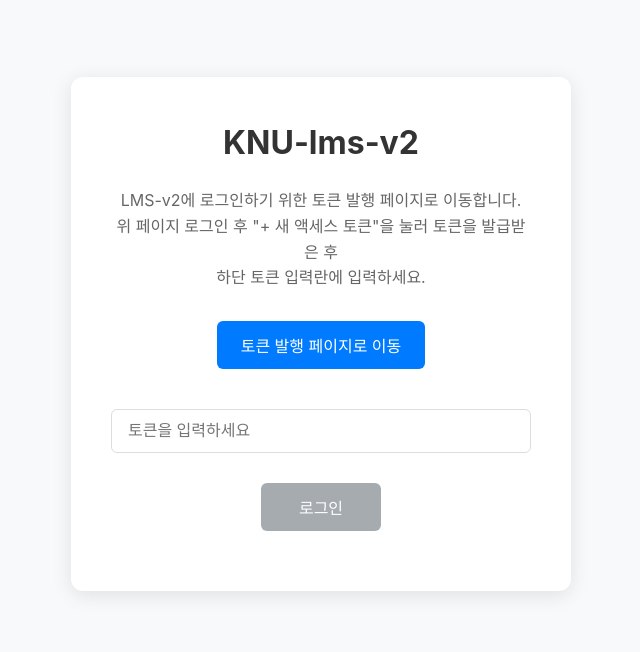
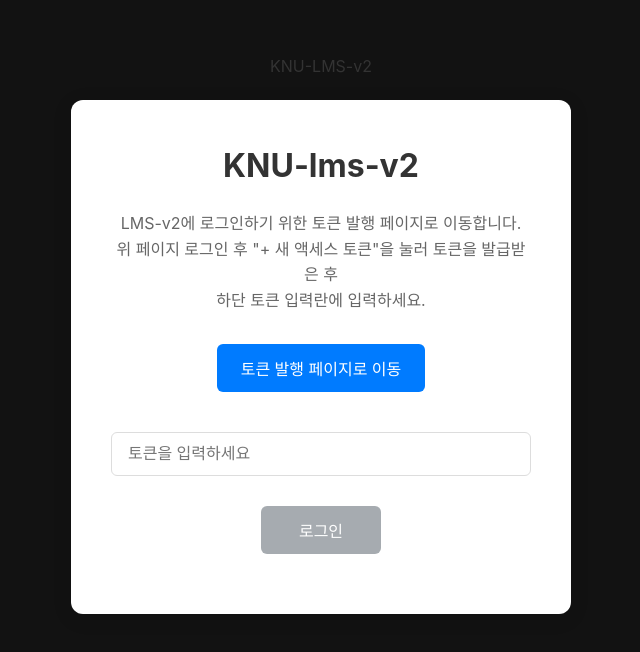
Before and after one commit to knu-lms-v2/lms-client, a React (Vite) app: page /login in a window 1280 px wide. Shown: the part 126-778 px from the top of the page, without its empty margins (319-959 px from the left). Built offline with nearby package versions, Linux system fonts and the light colour scheme.

Commit message:
Design: CSS 색상 변수 선언 및 헤더 색상 변경

```diff
--- a/src/components/common/Header.module.css
+++ b/src/components/common/Header.module.css
@@ -4,8 +4,11 @@
   align-items: center;
   width: 100%;
   height: 60px;
-  background-color: var(--background-gray);
-  border-bottom: 1px solid #e0e0e0;
+  background: linear-gradient(
+    135deg,
+    var(--color-primary-container) 0%,
+    var(--color-secondary-container) 100%
+  ) !important;
   padding: 0 20px;
   position: fixed;
   top: 0;
@@ -17,7 +20,7 @@
 .title {
   font-size: 18px;
   font-weight: bold;
-  color: #333;
+  color: #white;
 }
 
 .userSection {
@@ -28,6 +31,6 @@
 
 .userName {
   margin: 0;
-  color: #666;
+  color: #white;
   font-size: 14px;
 }
--- a/src/components/common/UpcomingList.module.css
+++ b/src/components/common/UpcomingList.module.css
@@ -1,7 +1,7 @@
 .container {
   width: 30rem;
   height: 30rem;
-  background-color: var(--color-gray-800);
+  background-color: var(--color-surface-variant);
   padding: 20px;
   margin: 1rem;
   border-radius: 10px;
--- a/src/components/layout/Loginpage.module.css
+++ b/src/components/layout/Loginpage.module.css
@@ -5,7 +5,7 @@
   flex-direction: column;
   justify-content: center;
   align-items: center;
-  background-color: #f8f9fa;
+  background-color: var(--background-gray);
 }
 
 .card {
--- a/src/components/layout/Loginpage.tsx
+++ b/src/components/layout/Loginpage.tsx
@@ -73,6 +73,9 @@ const LoginPage: React.FC<Props> = ({ onLoginSuccess }) => {
 
   return (
     <div className={styles.container}>
+      <div className={styles.header}>
+        <div className={styles.title}>KNU-LMS-v2</div>
+      </div>
       <div className={styles.card}>
         <h1 className={styles.title}>KNU-lms-v2</h1>
 
--- a/src/index.css
+++ b/src/index.css
@@ -1,42 +1,33 @@
 :root {
-    // 메인 컬러
-    --color-primary-blue: #0064ff;
-    --color-primary-green: #00c471;
+  --color-primary: #82b1ff;
+  --color-on-primary: #001f54;
+  --color-primary-container: #003d9f;
+  --color-on-primary-container: #d6e3ff;
 
-    // 보조 컬러
-    --color-secondary: #e8f3ff;
-    --color-accent: #66a3ff;
-    --color-navy: #00327e;
-    --color-light-blue: #66a3ff;
+  --color-secondary: #80cbc4;
+  --color-on-secondary: #00332d;
+  --color-secondary-container: #004d40;
+  --color-on-secondary-container: #b2dfdb;
 
-    // Grayscale
-    --color-black: #000000;
-    --color-gray-900: #121212;
-    --color-gray-800: #333333;
-    --color-gray-700: #4f4f4f;
-    --color-gray-600: #828282;
-    --color-gray-500: #bdbdbd;
-    --color-gray-400: #e0e0e0;
-    --color-gray-300: #f2f2f2;
-    --color-white: #ffffff;
+  --color-background: #121212;
+  --color-on-background: #e0e0e0;
 
-    // 하이라이트 컬러
-    --color-warning: #ffab00;
-    --color-error: #ff3b30;
-    --color-info: #0064ff;
-    // 배경색
-    --background-light: #ffffff;
-    --background-gray: #f7f7f7;
+  --color-surface: #121212;
+  --color-on-surface: #e0e0e0;
+  --color-surface-variant: #2c2c2c;
+  --color-on-surface-variant: #b0b0b0;
 
-    --background-blue: #e8f3ff;
+  --color-error: #cf6679;
+  --color-on-error: #000000;
+  --color-outline: #8a8a8a;
 
   font-family: system-ui, Avenir, Helvetica, Arial, sans-serif;
   line-height: 1.5;
   font-weight: 400;
 
   color-scheme: light dark;
-  color: rgba(255, 255, 255, 0.87);
-  background-color: var(--background-gray)
+  color: var(--color-on-background);
+  background-color: var(--color-background);
 
   font-synthesis: none;
   text-rendering: optimizeLegibility;
```
